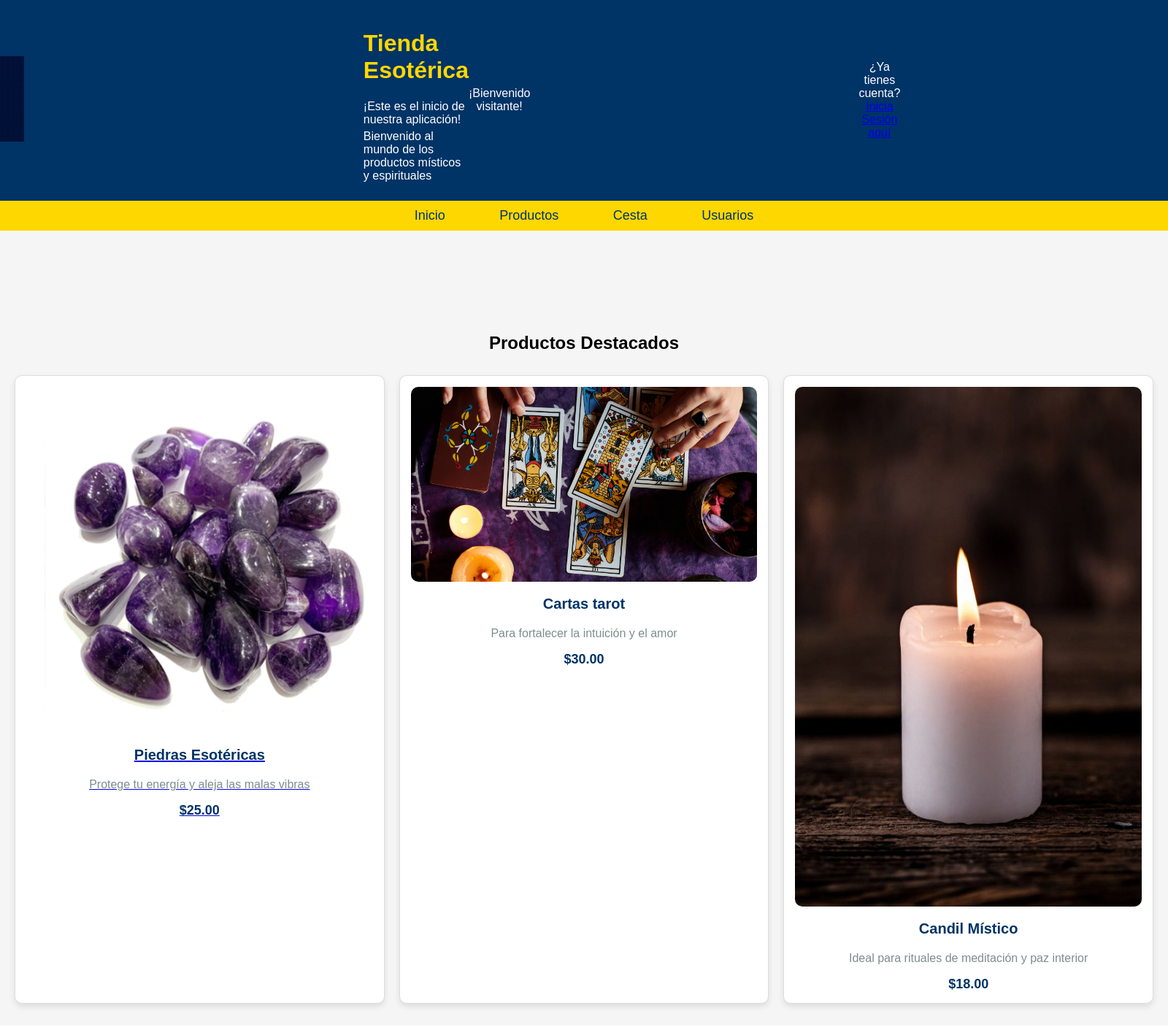
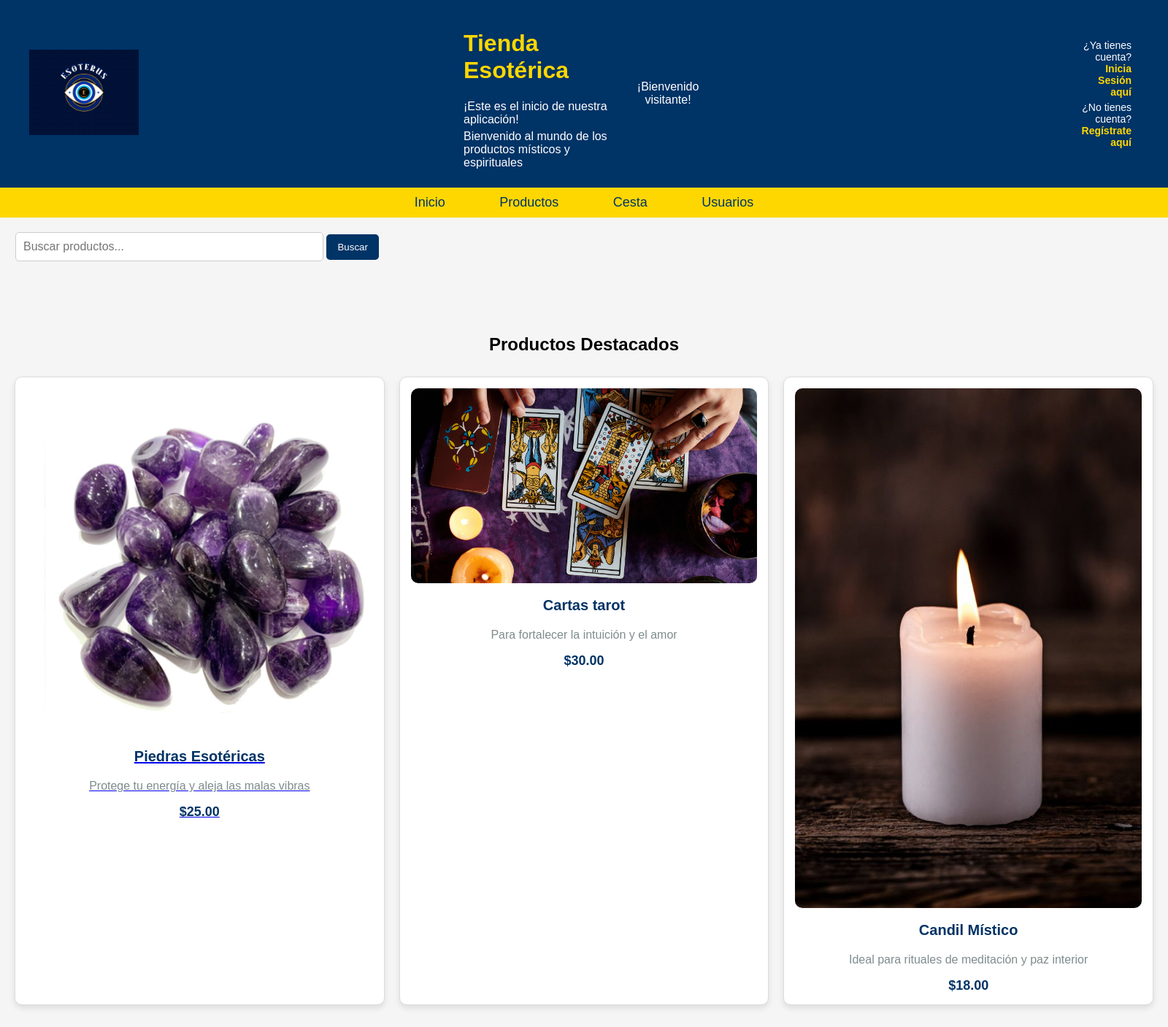
Before and after one commit to Albertoescobarsanchez/pgpi, a Django app: page / in a window 1600 px wide; the page is wider, and only the part inside the window is pictured. Shown: that part at 73% size. Before the commit the page ends 1384 px from the top of that part, so only its background shows below. Run offline with Django 5.2, Linux system fonts and the light colour scheme.

Commit message:
añadido busqueda de productos

```diff
--- a/app/static/css/styles.css
+++ b/app/static/css/styles.css
@@ -4,6 +4,7 @@ body {
     margin: 0;
     padding: 0;
     background-color: #f5f5f5; /* Color de fondo claro */
+    overflow-x: hidden; /* Evita el desplazamiento horizontal */
 }
 
 /* Estilo para el header */
@@ -13,13 +14,12 @@ header {
     padding: 20px 0; /* Espaciado interno */
     text-align: center;
     top: 0;
-    width: 100%;
+    width: 100%; /* Asegura que el header ocupe todo el ancho */
     z-index: 1000; /* Para que el header esté por encima de otros elementos */
     display: flex; /* Usamos flexbox para alinear el contenido */
     align-items: center; /* Centra verticalmente el contenido */
     justify-content: center; /* Centra el contenido horizontalmente */
-    padding-left: 20px; /* Añade espacio a la izquierda */
-    padding-right: 200px; /* Añade espacio a la derecha */
+    box-sizing: border-box; /* Asegura que el padding no aumente el ancho */
 }
 
 /* Estilo para la imagen del logo */
@@ -27,6 +27,7 @@ header .logo {
     width: 150px; /* Tamaño del logo */
     height: auto; /* Mantiene las proporciones de la imagen */
     margin-right: 15px; /* Espacio entre el logo y el texto */
+    padding-left: 20px;
 }
 
 /* Estilo para el texto del header */
@@ -34,10 +35,32 @@ header .header-text {
     text-align: left; /* Centra el texto */
     flex-grow: 1; /* El texto ocupa el espacio restante */
 }
-header .botones-log{
+/* Estilo para el contenedor de los botones de login y registro */
+header .botones-log {
     color: #FFD700;
-    padding-right: 50px;
+    padding-right: 50px; /* Espacio a la derecha */
+    text-align: right; /* Alinea el contenido a la derecha */
+    flex-grow: 1; /* Hace que ocupe el espacio disponible en el header */
 }
+
+/* Estilo para los párrafos dentro de .botones-log */
+header .botones-log p {
+    margin: 5px 0; /* Espaciado vertical */
+    font-size: 14px; /* Tamaño de fuente más pequeño */
+}
+
+/* Estilo para los enlaces */
+header .botones-log a {
+    color: #FFD700; /* Color dorado */
+    text-decoration: none; /* Elimina el subrayado */
+    font-weight: bold; /* Hace los enlaces en negrita */
+}
+
+/* Efecto hover para los enlaces */
+header .botones-log a:hover {
+    text-decoration: underline; /* Subraya el enlace cuando se pasa el ratón */
+}
+
 
 /* Estilo para el título */
 header h1 {
@@ -53,6 +76,9 @@ header p {
     color: #fff; /* Blanco para el texto */
 }
 
+header .username{
+    padding-right: 50px;
+}
 
 /* Estilo para la barra de navegación */
 nav {
@@ -60,8 +86,9 @@ nav {
     padding: 10px 0;
     text-align: center;
     top: 80px; /* Desplaza el nav hacia abajo para no tapar el header */
-    width: 100%;
+    width: 100%; /* Asegura que el nav ocupe todo el ancho */
     z-index: 999;
+    box-sizing: border-box; /* Asegura que el padding no aumente el ancho */
 }
 
 /* Estilo para los enlaces en el nav */
@@ -81,10 +108,42 @@ nav a:hover {
 
 /* Estilo para el contenido principal */
 .main-content {
-    padding: 120px 20px 30px 20px; /* Se agrega un padding en la parte superior para no tapar el contenido */
+    padding: 50px 20px 30px 20px; /* Se agrega un padding en la parte superior para no tapar el contenido */
     text-align: center;
 }
 
+.search-container {
+    flex: 1; /* Ocupa todo el espacio disponible */
+    margin-right: 20px; /* Espacio entre el buscador y el resto del contenido */
+    display: flex;
+    justify-content: flex-start; /* Alinea el buscador a la izquierda */
+    padding-left: 20px;
+    padding-top: 20px;
+}
+
+/* Estilo para el input del buscador */
+.search-input {
+    width: 80%; /* El input ocupa el 80% del espacio del contenedor */
+    padding: 10px;
+    font-size: 16px;
+    border-radius: 5px;
+    border: 1px solid #ccc;
+}
+
+/* Estilo para el botón de búsqueda */
+.search-button {
+    padding: 10px 15px;
+    background-color: #003366;
+    color: white;
+    border: none;
+    border-radius: 5px;
+    cursor: pointer;
+}
+
+/* Efecto hover para el botón de búsqueda */
+.search-button:hover {
+    background-color: #FFD700;
+}
 /* Estilo para la cuadrícula de productos */
 .product-grid {
     display: grid;
@@ -138,6 +197,7 @@ footer {
     text-align: center;
     padding: 15px 0;
     margin-top: 30px;
+    width: 100%; /* Asegura que el footer ocupe todo el ancho */
 }
 
 /* Estilo para los enlaces en el pie de página */
--- a/app/templates/home.html
+++ b/app/templates/home.html
@@ -34,8 +34,11 @@
         {% else %}
             <div class="username">¡Bienvenido visitante!</div>
             <!-- Mostrar enlaces de login y registro solo si el usuario no está autenticado -->
-            <p>¿Ya tienes cuenta? <a href="/login">Inicia Sesión aquí</a></p>
-            <p>¿No tienes cuenta? <a href="/register">Regístrate aquí</a></p>
+             <div class="botones-log">
+                <p>¿Ya tienes cuenta? <a href="/login">Inicia Sesión aquí</a></p>
+                <p>¿No tienes cuenta? <a href="/register">Regístrate aquí</a></p>
+             </div>
+
         {% endif %}
     </header>
 
@@ -48,6 +51,13 @@
     </nav>
 
     <!-- Contenido principal -->
+    <div class="search-container" style="margin-bottom: 30px; text-align: center;">
+        <form action="#" method="get" style="display: inline-block; max-width: 500px; width: 100%;">
+            <input type="text" name="search" placeholder="Buscar productos..." style="width: 80%; padding: 10px; font-size: 16px; border-radius: 5px; border: 1px solid #ccc;">
+            <button type="submit" style="padding: 10px 15px; background-color: #003366; color: white; border: none; border-radius: 5px; cursor: pointer;">Buscar</button>
+        </form>
+    </div>
+
     <div class="main-content">
         <h2>Productos Destacados</h2>
 
```
